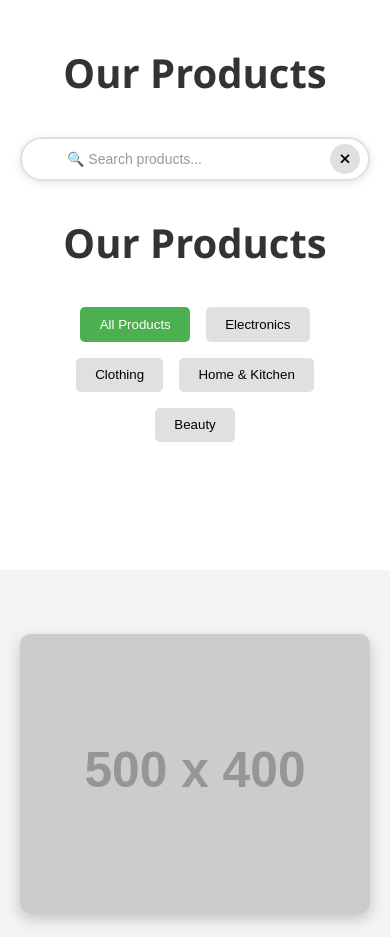
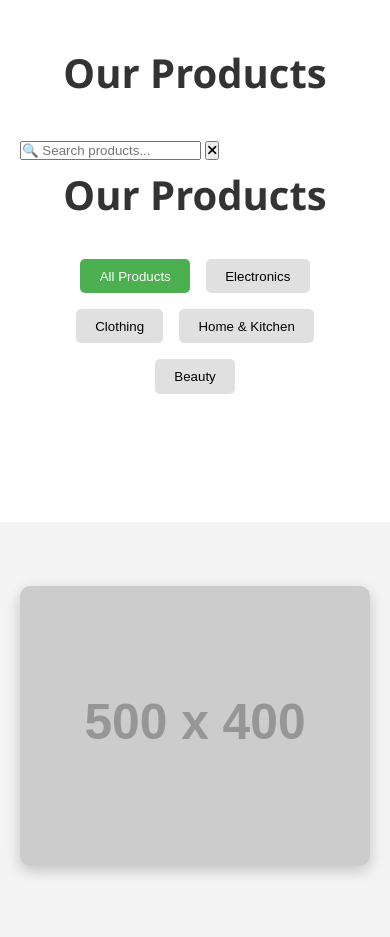
Before and after one commit to dawudanazir123-ship-it/evidence-website, a plain HTML site: page index.html in a window 390 px wide. Shown: the part 3320-4257 px from the top of the page. Drawn offline with Linux system fonts and the light colour scheme; placeholder pictures from the web are drawn by us.

Commit message:
Update style.css

```diff
--- a/style.css
+++ b/style.css
@@ -965,87 +965,3 @@ footer {
     }
 
 }
-/* Search Bar Styles */
-.search-container {
-    margin: 20px 0 30px;
-    text-align: center;
-}
-
-.search-box {
-    position: relative;
-    max-width: 600px;
-    margin: 0 auto;
-}
-
-.search-box input {
-    width: 100%;
-    padding: 15px 20px 15px 50px;
-    border: 2px solid #e0e0e0;
-    border-radius: 50px;
-    font-size: 16px;
-    transition: all 0.3s;
-    box-shadow: 0 2px 10px rgba(0,0,0,0.1);
-}
-
-.search-box input:focus {
-    outline: none;
-    border-color: #4CAF50;
-    box-shadow: 0 4px 15px rgba(76, 175, 80, 0.3);
-}
-
-.search-box input::placeholder {
-    color: #999;
-}
-
-.search-box button {
-    position: absolute;
-    right: 10px;
-    top: 50%;
-    transform: translateY(-50%);
-    background: #e0e0e0;
-    border: none;
-    width: 35px;
-    height: 35px;
-    border-radius: 50%;
-    cursor: pointer;
-    display: flex;
-    align-items: center;
-    justify-content: center;
-    transition: all 0.3s;
-}
-
-.search-box button:hover {
-    background: #4CAF50;
-    color: white;
-}
-
-.search-box button i {
-    font-size: 14px;
-}
-
-/* No results message */
-.no-results {
-    grid-column: 1 / -1;
-    text-align: center;
-    padding: 40px 20px;
-    color: #666;
-    font-size: 18px;
-}
-
-.no-results i {
-    font-size: 60px;
-    color: #e0e0e0;
-    margin-bottom: 15px;
-}
-
-@media (max-width: 768px) {
-    .search-box input {
-        padding: 12px 15px 12px 45px;
-        font-size: 14px;
-    }
-
-    .search-box button {
-        width: 30px;
-        height: 30px;
-    }
-}
```
